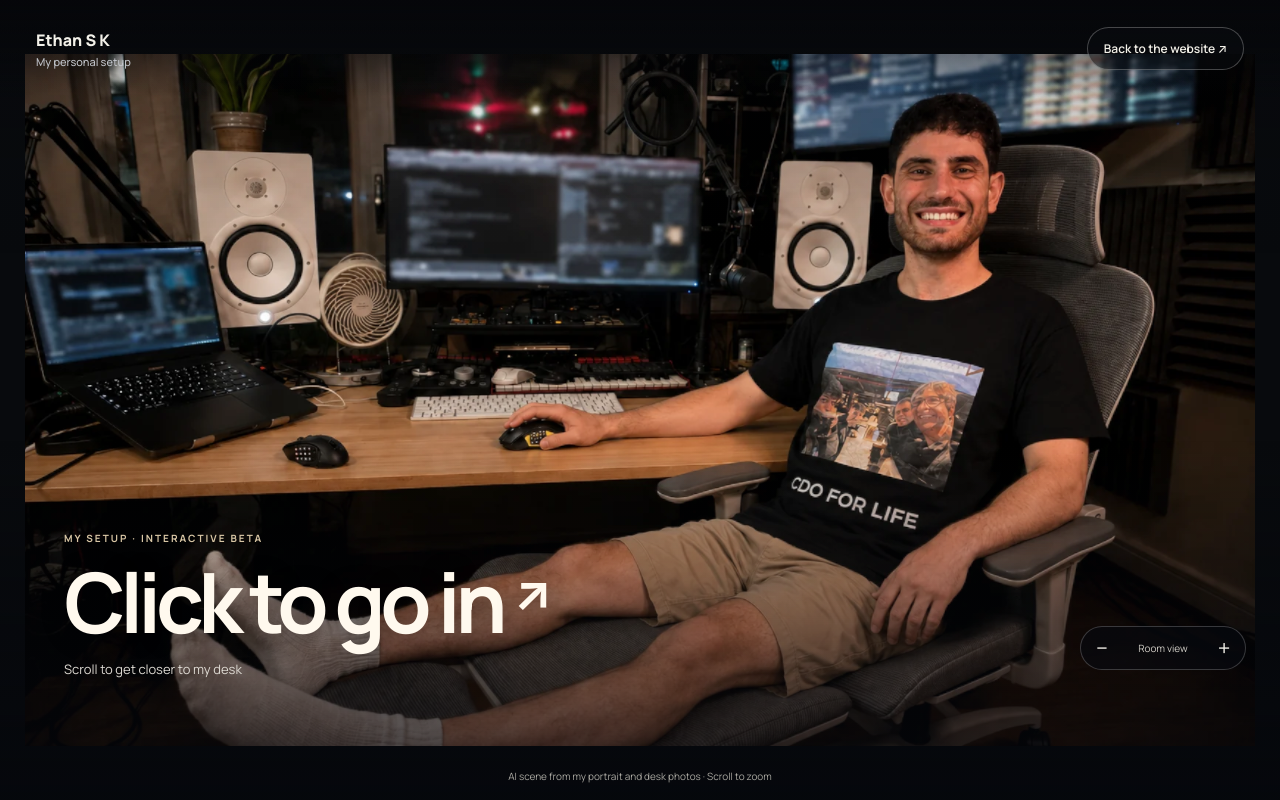
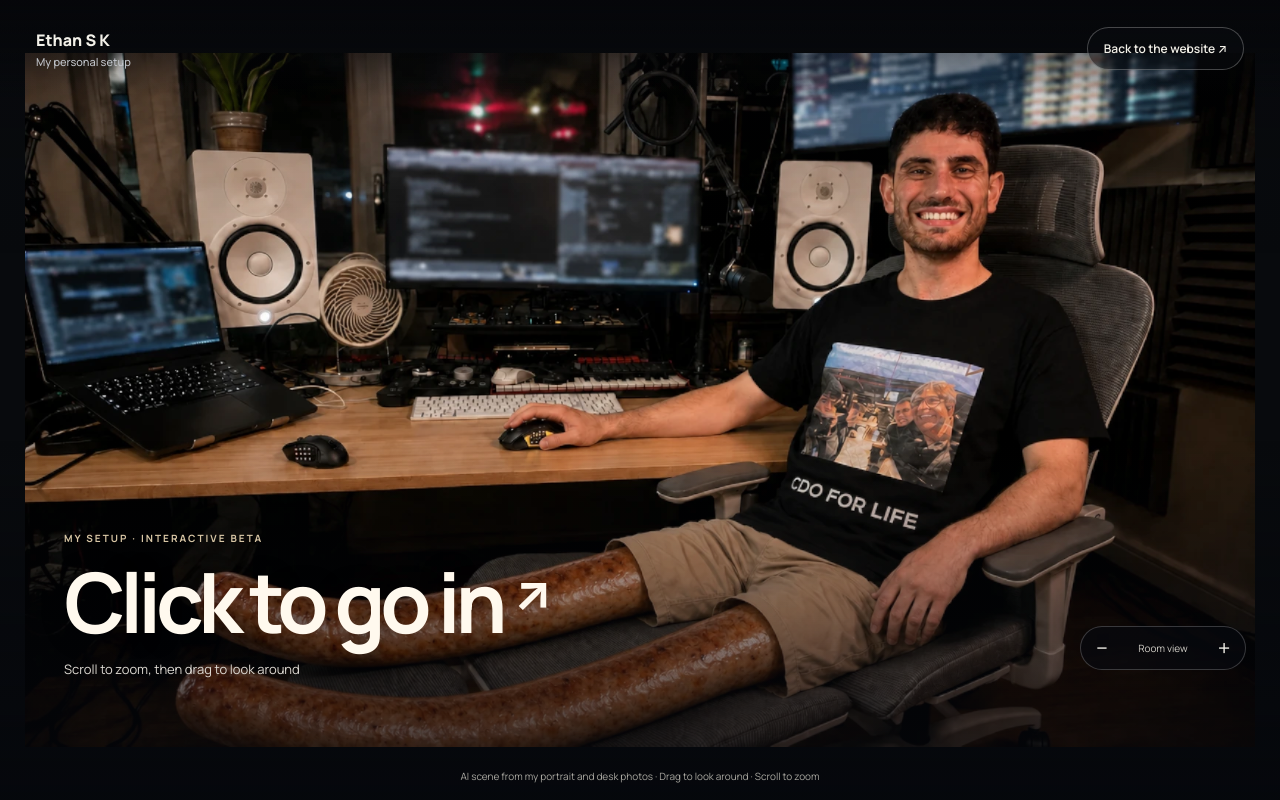
Before and after one commit to EthanSK/agentic-mouse, a browser extension: page docs/beta.html in a window 1280 px wide. Drawn offline with Linux system fonts and the light colour scheme; no server answers.

Commit message:
Add room dragging and the sausage-leg beta portrait

```diff
--- a/docs/beta.css
+++ b/docs/beta.css
@@ -6,7 +6,7 @@
 .room-stage { position: fixed; inset: 0; isolation: isolate; }
 .room-poster, #room-canvas { position: absolute; inset: 0; width: 100%; height: 100%; }
 .room-poster { object-fit: contain; }
-#room-canvas { opacity: 0; transition: opacity 500ms; touch-action: none; outline-offset: -6px; }
+#room-canvas { opacity: 0; transition: opacity 500ms; touch-action: none; cursor: grab; outline-offset: -6px; }
 .room-ready #room-canvas { opacity: 1; }
 .room-ready .room-poster { visibility: hidden; }
 .room-shade { position: absolute; inset: 0; pointer-events: none; background: linear-gradient(#05070c33, transparent 32%, transparent 55%, #05070cc9); }
@@ -19,6 +19,7 @@
 .room-hotspots { position: absolute; inset: 0; pointer-events: none; visibility: hidden; opacity: 0; transition: opacity 400ms; }
 .room-entered .room-hotspots { visibility: visible; opacity: 1; }
 .room-hotspots button { position: absolute; transform: translate(-12px,-50%); display: flex; align-items: center; gap: 12px; padding: 0; border: 0; background: none; text-align: left; pointer-events: auto; color: #fff9ed; white-space: nowrap; }
+.room-hotspots button[hidden] { visibility: hidden; pointer-events: none; } /* Keep their width measurable so the camera can bring labels back when the whole label fits. */
 .hotspot-dot { flex: 0 0 14px; width: 14px; height: 14px; border: 3px solid #fff0d4; border-radius: 50%; box-shadow: 0 0 0 7px #e0c39528, 0 0 30px #ffefc488; }
 .room-hotspots button > span:last-child { border: 1px solid #f5e8cd50; border-radius: 14px; background: #101116d9; backdrop-filter: blur(14px); padding: 11px 15px; font-size: 13px; box-shadow: 0 6px 30px #0004; }
 .room-hotspots small { display: block; font-size: 10px; color: #bcb8af; margin-top: 3px; }
@@ -105,3 +106,5 @@
 @keyframes beta-video-progress { from { transform: scaleX(.36); } to { transform: scaleX(.96); } }
 .video-progress i { width: 100%; transform-origin: left; transform: scaleX(.36); animation: beta-video-progress 24s linear infinite; animation-play-state: paused; }
 .video-example.is-playing .video-progress i { animation-play-state: running; }
+
+#room-canvas.is-dragging { cursor: grabbing; }
--- a/docs/beta.html
+++ b/docs/beta.html
@@ -17,13 +17,13 @@
     <a class="room-classic" href="./">Back to the website ↗</a>
   </header>
   <main class="room-stage" id="room-stage">
-    <img class="room-poster" src="./assets/ethan-lounging.webp?v=__SITE_VERSION__" width="1672" height="941" alt="Ethan reclining at his desk, with a Razer mouse on the left and a Corsair mouse in his right hand" />
-    <canvas id="room-canvas" tabindex="0" aria-label="Explore the desk. Scroll or use up and down arrow keys to zoom; use left and right arrow keys to look around."></canvas>
+    <img class="room-poster" src="./assets/ethan-sausage-legs.webp?v=__SITE_VERSION__" width="1671" height="941" alt="Ethan reclining at his desk with two giant sausage legs coming out of his shorts, a Razer mouse on the left and a Corsair mouse in his right hand" />
+    <canvas id="room-canvas" tabindex="0" aria-label="Explore the desk. Drag to look around. Scroll or use up and down arrow keys to zoom; use left and right arrow keys to move sideways."></canvas>
     <div class="room-shade" aria-hidden="true"></div>
     <div class="room-intro">
       <p class="room-kicker">My setup · Interactive beta</p>
       <button id="enter-room" type="button">Click to go in <span aria-hidden="true">↗</span></button>
-      <p>Scroll to get closer to my desk</p>
+      <p>Scroll to zoom, then drag to look around</p>
     </div>
     <div class="room-hotspots" aria-label="Explore my setup">
       <button type="button" data-topic="razer" data-x=".235" data-y=".573"><span class="hotspot-dot"></span><span>Left mouse <small>Same controls, mirrored</small></span></button>
@@ -45,7 +45,7 @@
       <button type="button" data-topic="voice">Dictation</button>
       <button type="button" data-topic="desk">Desk &amp; chair</button>
     </nav>
-    <p class="room-caption">AI scene from my portrait and desk photos · Scroll to zoom</p>
+    <p class="room-caption">AI scene from my portrait and desk photos · Drag to look around · Scroll to zoom</p>
     <p class="room-loading" role="status">Loading the room…</p>
   </main>
   <dialog class="room-detail" id="room-detail" aria-labelledby="detail-title">
--- a/docs/beta.mjs
+++ b/docs/beta.mjs
@@ -8,11 +8,11 @@ const canvas = document.querySelector("#room-canvas");
 const detail = document.querySelector("#room-detail");
 const reduced = matchMedia("(prefers-reduced-motion: reduce)");
 const hotspots = [...document.querySelectorAll(".room-hotspots [data-topic]")];
-const view = { zoom: 0, x: 0, y: 0 };
-const target = { zoom: 0, x: 0, y: 0 };
+const view = { zoom: 0, x: 0, y: 0, panX: 0, panY: 0 };
+const target = { zoom: 0, x: 0, y: 0, panX: 0, panY: 0 };
 let renderer, camera, scene, photo, frame = 0, width = 0, height = 0, lastFrame = 0;
 let focusPoint = { x: -.7, y: .2 }, pointer = { x: 0, y: 0 };
-const roomWidth = 20, roomHeight = 20 * 941 / 1672;
+const roomWidth = 20, roomHeight = 20 * 941 / 1671;
 const point = new THREE.Vector3();
 
 /** Render the camera only while it is moving; the photograph keeps its original proportions. */
@@ -23,14 +23,14 @@ function draw(now = 0) {
   lastFrame = now;
   const ease = reduced.matches ? 1 : .12;
   let moving = false;
-  for (const key of ["zoom", "x", "y"]) {
+  for (const key of ["zoom", "x", "y", "panX", "panY"]) {
     view[key] += (target[key] - view[key]) * ease;
     if (Math.abs(target[key] - view[key]) > .001) moving = true;
   }
   const distance = Math.max(roomHeight / 2, roomWidth / (2 * camera.aspect)) / Math.tan(THREE.MathUtils.degToRad(22.5)) * 1.04;
   const travel = view.zoom;
-  camera.position.set(view.x + focusPoint.x * travel, view.y + focusPoint.y * travel, distance * (1 - travel * .56));
-  camera.lookAt(focusPoint.x * travel + view.x * .35, focusPoint.y * travel + view.y * .35, 0);
+  camera.position.set(view.panX + view.x + focusPoint.x * travel, view.panY + view.y + focusPoint.y * travel, distance * (1 - travel * .56));
+  camera.lookAt(view.panX + focusPoint.x * travel + view.x * .35, view.panY + focusPoint.y * travel + view.y * .35, 0);
   camera.updateMatrixWorld();
   renderer.render(scene, camera);
   for (const button of hotspots) {
@@ -38,13 +38,14 @@ function draw(now = 0) {
     const x = (point.x + 1) * width / 2, y = (1 - point.y) * height / 2;
     button.style.left = `${x}px`;
     button.style.top = `${y}px`;
-    button.hidden = x < 20 || x > width - 120 || y < 100 || y > height - 160;
+    button.hidden = x < 20 || x - 12 + button.offsetWidth > width - 20 || y < 100 || y > height - 160;
   }
   if (moving) frame = requestAnimationFrame(draw);
 }
 function render() { if (!frame && !document.hidden) frame = requestAnimationFrame(draw); }
 function zoom(value) {
   target.zoom = Math.max(0, Math.min(1, value));
+  if (target.zoom < .15) { target.panX = 0; target.panY = 0; }
   stage.classList.toggle("room-entered", target.zoom > .15);
   document.querySelector("#zoom-label").textContent = target.zoom < .15 ? "Room view" : target.zoom > .8 ? "At the desk" : "Getting closer";
   document.querySelector('[data-view="desk"]').setAttribute("aria-pressed", String(target.zoom > .15));
@@ -61,7 +62,7 @@ async function createRoom() {
     renderer.outputColorSpace = THREE.SRGBColorSpace;
     scene = new THREE.Scene();
     camera = new THREE.PerspectiveCamera(45, 1, .1, 100);
-    const texture = await new THREE.TextureLoader().loadAsync(new URL("./assets/ethan-lounging.webp?v=__SITE_VERSION__", import.meta.url).href);
+    const texture = await new THREE.TextureLoader().loadAsync(new URL("./assets/ethan-sausage-legs.webp?v=__SITE_VERSION__", import.meta.url).href);
     texture.colorSpace = THREE.SRGBColorSpace;
     photo = new THREE.Mesh(new THREE.PlaneGeometry(roomWidth, roomHeight), new THREE.MeshBasicMaterial({ map: texture }));
     scene.add(photo); // A restrained camera over the original photo gives depth without distorting Ethan's face or inventing unseen parts of the room.
@@ -93,23 +94,42 @@ stage.addEventListener("wheel", event => {
   const delta = event.deltaY * (event.deltaMode === 1 ? 16 : event.deltaMode === 2 ? height : 1);
   zoom(target.zoom + Math.max(-.18, Math.min(.18, delta * .001)));
 }, { passive: false });
+let drag;
+canvas.addEventListener("pointerdown", event => {
+  if (event.button !== 0 || !camera || detail.open) return;
+  const visibleHeight = 2 * camera.position.z * Math.tan(THREE.MathUtils.degToRad(22.5)); // Convert pointer movement into the photo's current camera scale so it follows the drag at every zoom level.
+  drag = { id: event.pointerId, x: event.clientX, y: event.clientY, panX: target.panX, panY: target.panY, scale: visibleHeight / height, limitX: Math.max(.4, (roomWidth - visibleHeight * camera.aspect) / 2), limitY: Math.max(.3, (roomHeight - visibleHeight) / 2) };
+  canvas.setPointerCapture(event.pointerId);
+  canvas.classList.add("is-dragging");
+});
 canvas.addEventListener("pointermove", event => {
+  if (drag?.id === event.pointerId) {
+    target.panX = THREE.MathUtils.clamp(drag.panX - (event.clientX - drag.x) * drag.scale, -drag.limitX, drag.limitX);
+    target.panY = THREE.MathUtils.clamp(drag.panY + (event.clientY - drag.y) * drag.scale, -drag.limitY, drag.limitY);
+    target.x = 0; target.y = 0;
+    render();
+    return;
+  }
   if (event.pointerType === "touch" || reduced.matches || detail.open) return;
   pointer = { x: (event.clientX / width - .5) * .28, y: -(event.clientY / height - .5) * .18 };
   target.x = pointer.x; target.y = pointer.y; render();
 });
-canvas.addEventListener("pointerleave", () => { target.x = 0; target.y = 0; render(); });
-let touch;
-canvas.addEventListener("pointerdown", event => { if (event.pointerType === "touch") { touch = { id: event.pointerId, y: event.clientY, zoom: target.zoom }; canvas.setPointerCapture(event.pointerId); } });
-canvas.addEventListener("pointermove", event => { if (touch?.id === event.pointerId) zoom(touch.zoom + (touch.y - event.clientY) / 350); });
-for (const type of ["pointerup", "pointercancel"]) canvas.addEventListener(type, () => { touch = null; });
+/** Release the room drag after pointer release, cancellation or lost capture. */
+function endDrag(event) {
+  if (drag?.id !== event.pointerId) return;
+  drag = null;
+  canvas.classList.remove("is-dragging");
+  if (canvas.hasPointerCapture(event.pointerId)) canvas.releasePointerCapture(event.pointerId);
+}
+for (const type of ["pointerup", "pointercancel", "lostpointercapture"]) canvas.addEventListener(type, endDrag);
+canvas.addEventListener("pointerleave", () => { if (!drag) { target.x = 0; target.y = 0; render(); } });
 canvas.addEventListener("keydown", event => {
   if (!["ArrowUp", "ArrowDown", "ArrowLeft", "ArrowRight", "Home", "Enter"].includes(event.key)) return;
   event.preventDefault();
   if (event.key === "ArrowUp" || event.key === "Enter") zoom(target.zoom + .2);
   if (event.key === "ArrowDown") zoom(target.zoom - .2);
   if (event.key === "Home") zoom(0);
-  if (event.key === "ArrowLeft" || event.key === "ArrowRight") { target.x = Math.max(-.8, Math.min(.8, target.x + (event.key === "ArrowLeft" ? -.2 : .2))); render(); }
+  if (event.key === "ArrowLeft" || event.key === "ArrowRight") { target.panX = Math.max(-4, Math.min(4, target.panX + (event.key === "ArrowLeft" ? -.3 : .3))); render(); }
 });
 document.querySelector("#enter-room").addEventListener("click", () => { zoom(.85); document.querySelector('[data-view="desk"]').focus({ preventScroll: true }); });
 document.querySelector("#zoom-in").addEventListener("click", () => zoom(target.zoom + .2));
```
Also changed, not shown: LEARNINGS.md (+2 -0 lines), docs/SHOWCASE.md (+9 -3 lines), README.md, docs/assets/ethan-sausage-legs.webp (added).
